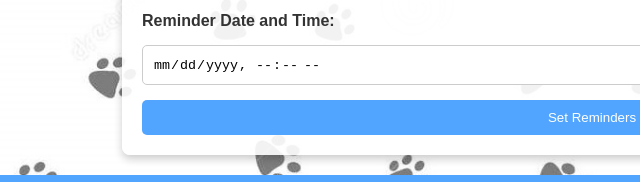
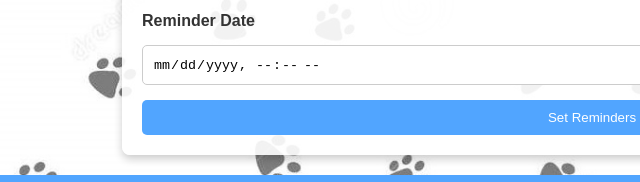
Before and after one commit to dhanashripanch/midterm, a plain HTML site: page index.html in a window 1280 px wide. Shown: the part 1302-1484 px from the top of the page, 48-688 px from the left. Drawn offline with Linux system fonts and the light colour scheme.

Commit message:
Modified index.html

```diff
--- a/index.html
+++ b/index.html
@@ -54,7 +54,7 @@
                     <option value="Feeding">Feeding</option>
                 </select>
 
-                <label for="reminder-datetime">Reminder Date and Time:</label>
+                <label for="reminder-datetime">Reminder Date</label>
                 <input type="datetime-local" id="reminder-datetime" required>
                 <button type="submit">Set Reminders</button>
             </form>
```
